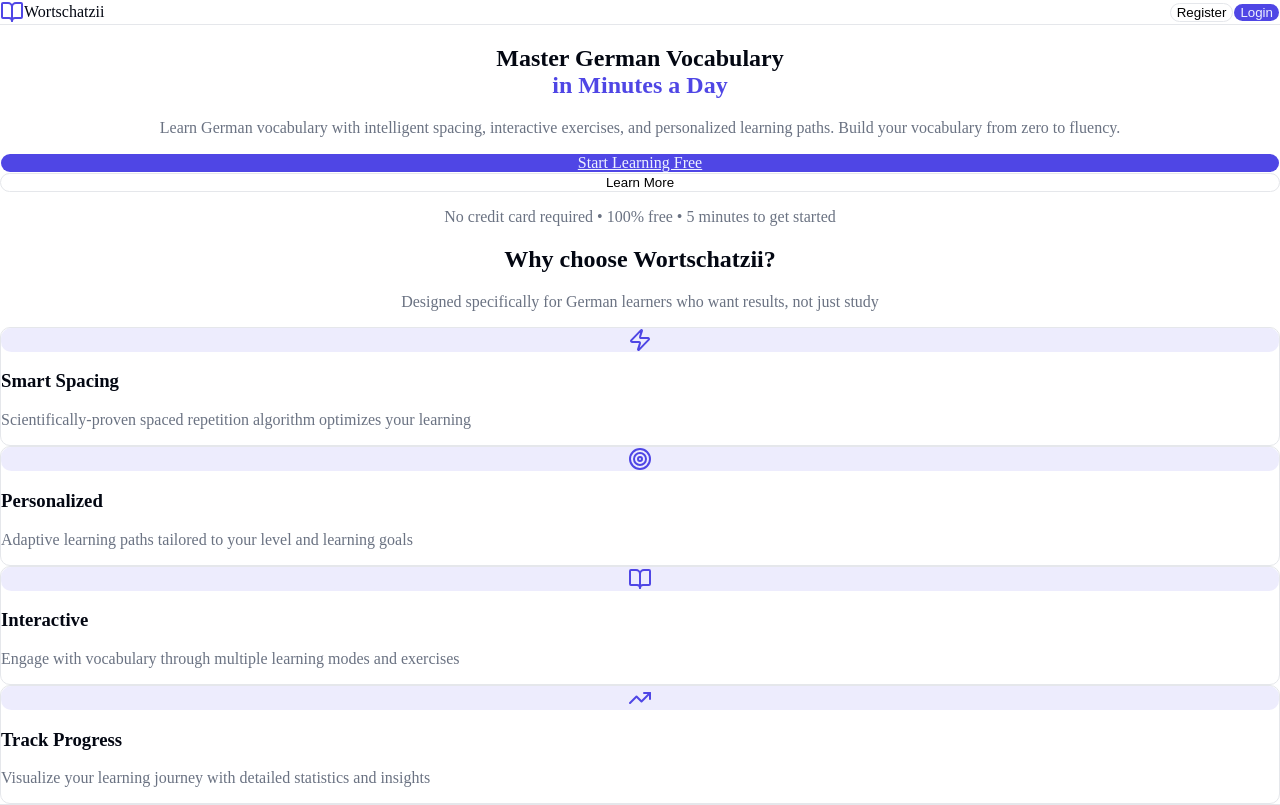
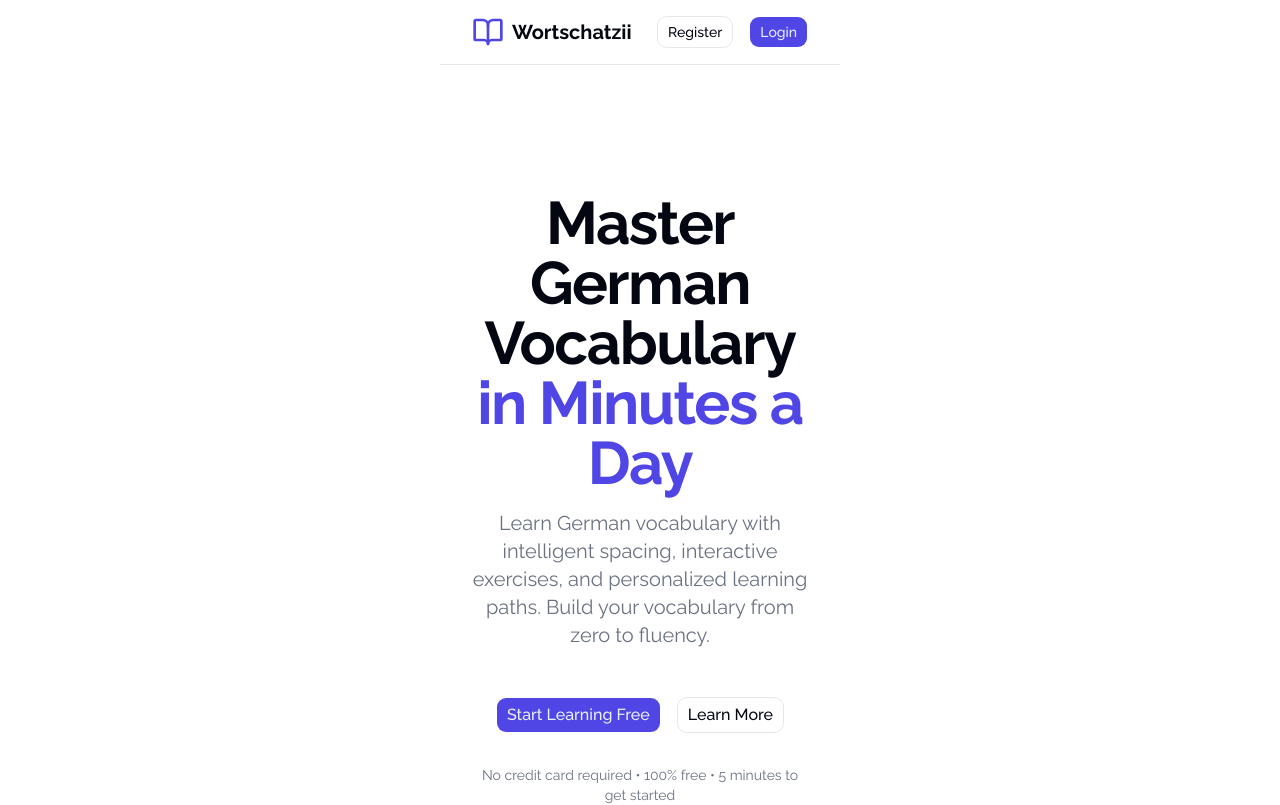
Before and after one commit to Mustafa-Filiz/German-Vocabulary, a Next.js app: page / in a window 1280 px wide. Shown: the top 805 px of the page. Built offline with nearby package versions, Linux system fonts and the light colour scheme.

Commit message:
feat: update globals.css to use Tailwind CSS imports and upgrade @tailwindcss/postcss to version 4.1.18

```diff
--- a/app/globals.css
+++ b/app/globals.css
@@ -1,6 +1,6 @@
-@tailwind base;
-@tailwind components;
-@tailwind utilities;
+@import "tailwindcss";
+@import "tw-animate-css";
+@import "shadcn/tailwind.css";
 
 @custom-variant dark (&:is(.dark *));
 
--- a/package.json
+++ b/package.json
@@ -28,22 +28,20 @@
     "react-hook-form": "^7.71.1",
     "shadcn": "^3.8.4",
     "sonner": "^2.0.7",
+    "@tailwindcss/postcss": "^4.1.18",
+    "tailwindcss": "^4.1.18",
     "tailwind-merge": "^3.4.0",
     "tw-animate-css": "^1.4.0",
     "zod": "^4.3.6"
   },
   "devDependencies": {
-    "@tailwindcss/postcss": "^4.0.0",
     "@types/node": "^20",
     "@types/pg": "^8.16.0",
     "@types/react": "^19",
     "@types/react-dom": "^19",
-    "autoprefixer": "^10.4.24",
     "eslint": "^9",
     "eslint-config-next": "16.1.6",
-    "postcss": "^8.5.6",
     "prisma": "^7.3.0",
-    "tailwindcss": "^4.1.18",
     "tsx": "^4.21.0",
     "typescript": "^5"
   }
```
Also changed, not shown: 1 other file (tests, documents, lock files or other folders).
